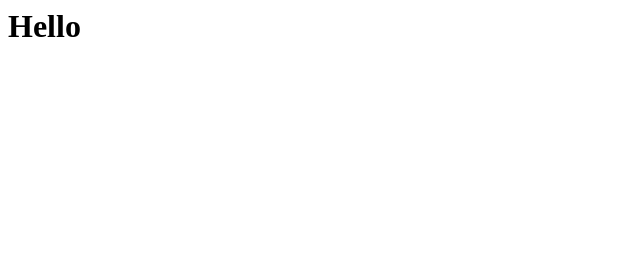
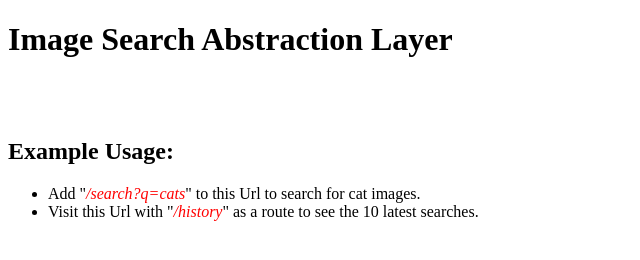
Before and after one commit to LS8/image-search-microservice, a website: page static/index.html in a window 1280 px wide. Shown: the whole page, without its empty margins (0-640 px from the left). Drawn offline with Linux system fonts and the light colour scheme.

Commit message:
redirect non-valid routes to the static index page

```diff
--- a/config.js
+++ b/config.js
@@ -1,5 +1,5 @@
 let config = {
-  port: 3000,
+  port: process.env.PORT || 8080,
   id: process.env.GOOGLE_ID,
   apiKey: process.env.GOOGLE_API_KEY,
   db: {
--- a/index.js
+++ b/index.js
@@ -12,8 +12,8 @@ app.use(express.static(path.join(__dirname, 'static')));
 // set up routes
 app.use('/search', search);
 app.use('/history', history);
-// app.all('*', function(req, res) {
-//   res.redirect("localhost:3000/search");
-// });
+app.all('*', function(req, res) {
+  res.redirect('/');
+});
 
 app.listen(config.port);
--- a/static/index.html
+++ b/static/index.html
@@ -1 +1,20 @@
-<h1>Hello<h1>
+<!DOCTYPE HTML>
+<head>
+  <meta http-equiv="content-type" content="text/html; charset=utf-8" />
+  <title>Image Search</title>
+  <style type="text/css" media="all">
+.code {
+  font-style: italic;
+  color: red;
+}
+  </style>
+</head>
+<body>
+  <h1>Image Search Abstraction Layer<h1>
+  <br />
+  <h2>Example Usage:</h2>
+  <ul>
+    <li>Add "<span class='code'>/search?q=cats</span>" to this Url to search for cat images.</li>
+    <li>Visit this Url with "<span class='code'>/history</span>" as a route to see the 10 latest searches.</li>
+  </ul>
+</body>
```
